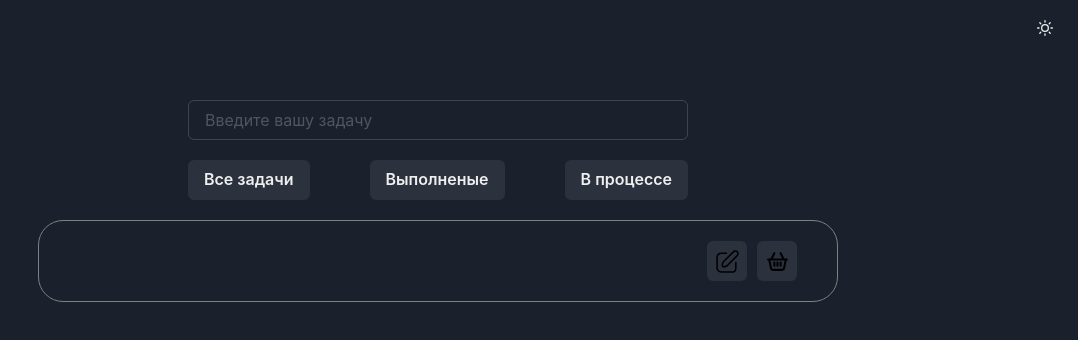
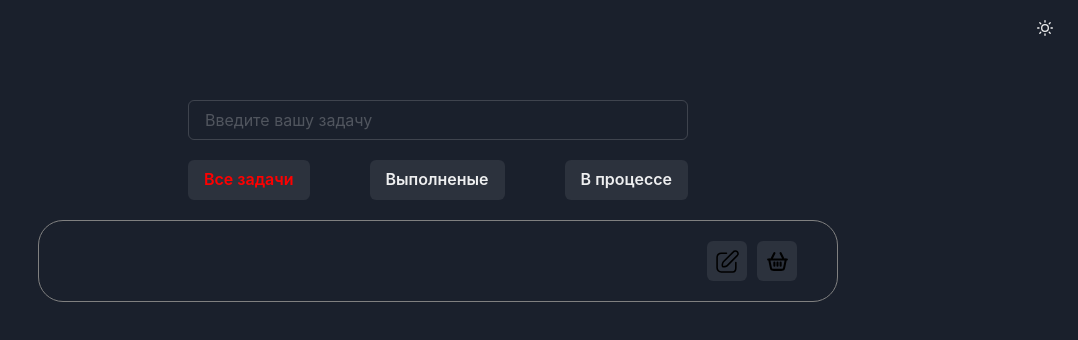
Before and after one commit to MrTomMus/todo_list, a React (Vite) app: page / in a window 1280 px wide. Shown: the top 340 px of the page, without its empty margins (202-1280 px from the left). Built offline with nearby package versions, Linux system fonts and the light colour scheme.

Commit message:
fix/fixed files

```diff
--- a/src/features/Todo-list/ui/Todo-list.tsx
+++ b/src/features/Todo-list/ui/Todo-list.tsx
@@ -24,7 +24,7 @@ export const TodoList = () => {
             <Flex gap="20px" p="100px 50px 0 50px" direction="column" justify="center" align="center">
                 <Input onChange={(e) => setValue(e.currentTarget.value)} maxW="500px" placeholder="Введите вашу задачу" value={value} />
                 <Flex maxW="500px" w="100%" justify="space-between">
-                    <Button>Все задачи</Button>
+                    <Button color="colorsText">Все задачи</Button>
                     <Button>Выполненые</Button>
                     <Button>В процессе</Button>
                 </Flex>
--- a/src/main.tsx
+++ b/src/main.tsx
@@ -23,6 +23,7 @@ const theme = extendTheme({
       800: '#1e1335',
       900: '#0a0510',
     },
+    colorsText: 'red'
   },
   styles: {
     global: (props: any) => ({
```
